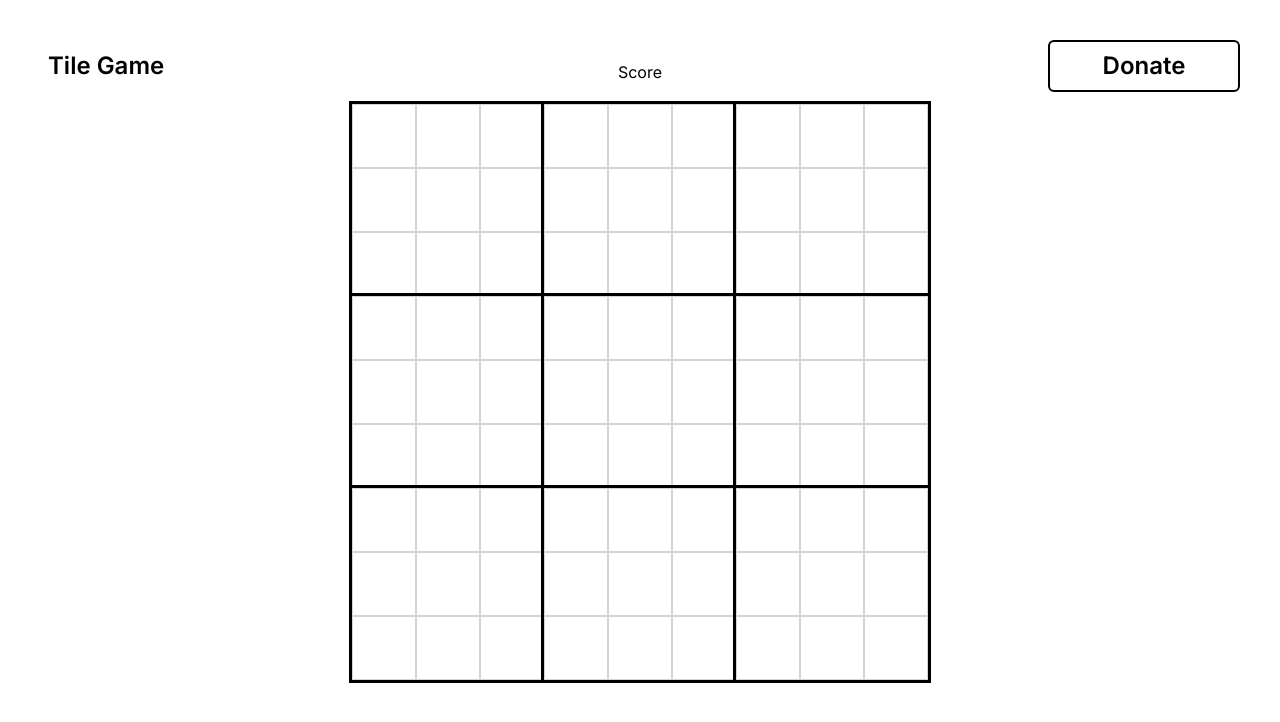
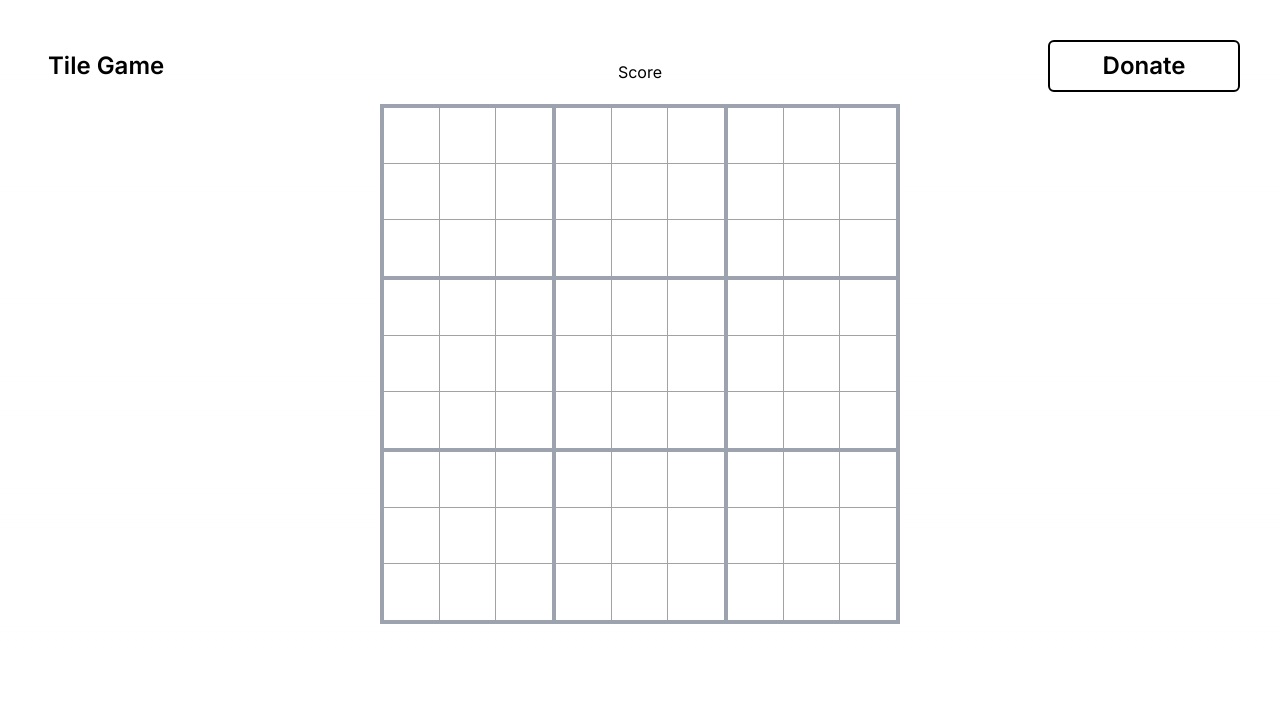
Before and after one commit to jancharatan/tile-game, a Next.js app: page / in a window 1280 px wide. Shown: the top 722 px of the page. Built offline with nearby package versions, Linux system fonts and the light colour scheme.

Commit message:
Board finally looks nice.

```diff
--- a/src/components/Board.tsx
+++ b/src/components/Board.tsx
@@ -13,7 +13,7 @@ const Board: FunctionComponent<{}> = () => {
     return (
         <div className="flex justify-center items-center flex-col">
             {[0, 3, 6].map((row) => (
-                <div className="flex">
+                <div className="flex ">
                     {[0, 3, 6].map((col) => (
                         <Quadrant
                             quadrantState={[
@@ -21,6 +21,8 @@ const Board: FunctionComponent<{}> = () => {
                                 boardState[1 + row].slice(0 + col, 3 + col),
                                 boardState[2 + row].slice(0 + col, 3 + col),
                             ]}
+                            quadrantRow={row / 3}
+                            quadrantCol={col / 3}
                         />
                     ))}
                 </div>
--- a/src/components/Quadrant.tsx
+++ b/src/components/Quadrant.tsx
@@ -2,26 +2,28 @@ import { FunctionComponent } from "react";
 import Tile from "./Tile";
 import { TileState } from "@/utils/tileState";
 
-const Quadrant: FunctionComponent<{ quadrantState: TileState[][] }> = ({
-    quadrantState,
-}) => {
+const Quadrant: FunctionComponent<{
+    quadrantState: TileState[][];
+    quadrantRow: number;
+    quadrantCol: number;
+}> = ({ quadrantState, quadrantRow, quadrantCol }) => {
     return (
-        <div className="flex flex-col outline outline-black relative">
-            <div className="flex">
-                <Tile tileState={quadrantState[0][0]} />
-                <Tile tileState={quadrantState[0][0]} />
-                <Tile tileState={quadrantState[0][0]} />
-            </div>
-            <div className="flex">
-                <Tile tileState={quadrantState[0][0]} />
-                <Tile tileState={quadrantState[0][0]} />
-                <Tile tileState={quadrantState[0][0]} />
-            </div>
-            <div className="flex">
-                <Tile tileState={quadrantState[0][0]} />
-                <Tile tileState={quadrantState[0][0]} />
-                <Tile tileState={quadrantState[0][0]} />
-            </div>
+        <div
+            className={`flex flex-col border-t-4 border-l-4 border-gray-400
+            ${quadrantCol == 2 && `border-r-4`}
+            ${quadrantRow == 2 && `border-b-4`}`}
+        >
+            {[0, 1, 2].map((row) => (
+                <div className="flex">
+                    {[0, 1, 2].map((col) => (
+                        <Tile
+                            tileState={quadrantState[row][col]}
+                            tileRow={row}
+                            tileCol={col}
+                        />
+                    ))}
+                </div>
+            ))}
         </div>
     );
 };
--- a/src/components/Tile.tsx
+++ b/src/components/Tile.tsx
@@ -1,13 +1,19 @@
 import { TileState } from "../utils/tileState";
 import { FunctionComponent } from "react";
 
-const Tile: FunctionComponent<{ tileState: TileState }> = ({ tileState }) => {
+const Tile: FunctionComponent<{
+    tileState: TileState;
+    tileRow: number;
+    tileCol: number;
+}> = ({ tileState, tileRow, tileCol }) => {
     return (
         <div
-            className={`relative w-16 h-16 border-collapse border border-gray-300
+            className={`relative w-14 h-14 border-gray-400
+            ${tileRow !== 2 && `border-b`}
+            ${tileCol !== 2 && `border-r`}
             ${tileState === TileState.Empty && `bg-white`}
-            ${tileState === TileState.Occupied && `bg-black`}
-            ${tileState === TileState.Hover && `bg-gray-300`}`}
+            ${tileState === TileState.Occupied && `bg-blue-950`}
+            ${tileState === TileState.Hover && `bg-gray-400`}`}
         />
     );
 };
```
